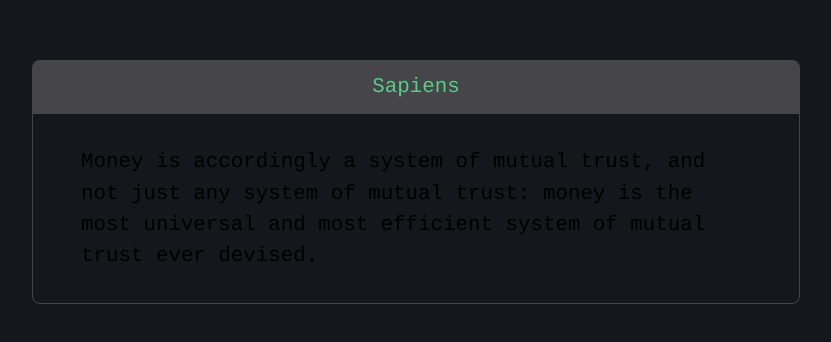
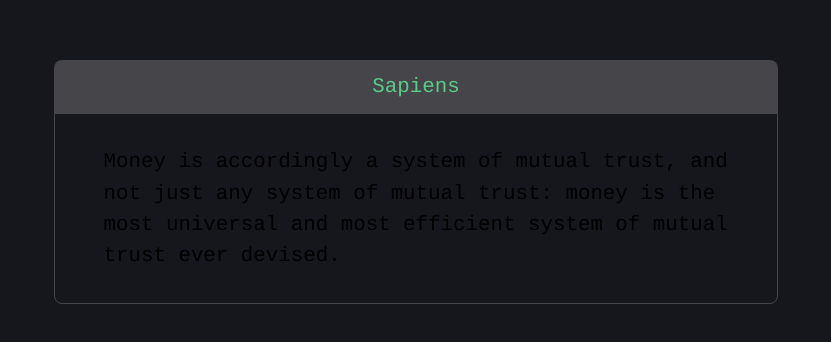
Before and after one commit to lengvietcuong/typeometer-web, a Next.js app: page / in a window 1280 px wide. Shown: the part 218-560 px from the top of the page, without its empty margins (224-1055 px from the left). Built offline with nearby package versions, Linux system fonts and the light colour scheme.

Commit message:
add auto resizing

```diff
--- a/app/page.tsx
+++ b/app/page.tsx
@@ -2,15 +2,14 @@
 
 import React, { useState, useEffect, useRef } from 'react';
 import TypingArea from '../components/TypingArea';
-import { darkGray, green, translucentWhite } from '../styles/colors';
-import "./globals.css"
+import { darkGray, green } from '../styles/colors';
+import './globals.css';
 
 const TypingTest: React.FC = () => {
     const typingAreaRef = useRef<any>();
     const [textToType, setTextToType] = useState('');
     const [sourceOfText, setSourceOfText] = useState('');
     const [showNextButton, setShowNextButton] = useState(false);
-    const [textBoxWidth, setTextBoxWidth] = useState<number | null>(null);
 
     const fetchRandomText = async () => {
         try {
@@ -18,11 +17,10 @@
             const texts = await response.json();
 
             const randomIndex = Math.floor(Math.random() * texts.length);
-            const randomText = texts[randomIndex].text;
-            const sourceOfText = texts[randomIndex].source;
+            const { text: randomText, source } = texts[randomIndex];
 
             setTextToType(randomText);
-            setSourceOfText(sourceOfText);
+            setSourceOfText(source);
             setShowNextButton(false);
         } catch (error) {
             console.error('Error fetching or parsing texts.json:', error);
@@ -33,17 +31,8 @@
         fetchRandomText();
     }, []);
 
-    useEffect(() => {
-        // Calculate the width of the text box and set it to state
-        const textBoxElement = document.getElementById('typing-area');
-        if (textBoxElement) {
-            const width = textBoxElement.offsetWidth;
-            setTextBoxWidth(width);
-        }
-    }, [textToType]);
-
     const handleNextButtonClick = () => {
-        typingAreaRef.current(); // Call resetState using the ref
+        typingAreaRef.current?.(); // Call resetState using the ref
         fetchRandomText();
         setShowNextButton(false);
     };
@@ -63,20 +52,9 @@
                 justifyContent: 'center',
             }}
         >
-            <div
-                style={{
-                    backgroundColor: translucentWhite,
-                    padding: '0.7rem',
-                    borderRadius: '8px 8px 0 0',
-                    width: textBoxWidth ? textBoxWidth : 'fit-content',
-                }}
-            >
-                <h1 style={{ textAlign: 'center', color: green, fontSize: '1.3em' }}>
-                    {sourceOfText}
-                </h1>
-            </div>
             <TypingArea
                 textToType={textToType}
+                sourceOfText={sourceOfText}
                 onTypingComplete={handleTypingComplete}
                 resetRef={typingAreaRef}
             />
--- a/components/TypingArea.tsx
+++ b/components/TypingArea.tsx
@@ -3,19 +3,60 @@
 
 interface TypingAreaProps {
     textToType: string;
+    sourceOfText: string;
     onTypingComplete: () => void;
     resetRef: React.MutableRefObject<() => void>;
 }
 
-const TypingArea: React.FC<TypingAreaProps> = ({ textToType, onTypingComplete = () => { }, resetRef }) => {
+const TypingArea: React.FC<TypingAreaProps> = ({
+    textToType,
+    sourceOfText,
+    onTypingComplete = () => { },
+    resetRef,
+}) => {
     const [currentIndex, setCurrentIndex] = useState<number>(0);
     const [lastCorrectIndex, setLastCorrectIndex] = useState<number>(-1);
     const [startTime, setStartTime] = useState<number | null>(null);
     const [typingSpeed, setTypingSpeed] = useState<number | null>(null);
     const [accuracy, setAccuracy] = useState<number | null>(null);
     const [incorrectEntries, setIncorrectEntries] = useState<number>(0);
+    const [maxWidth, setMaxWidth] = useState<number>(0);
 
-    const validChars = /^[a-zA-Z0-9\s!"#$%&'()*+,-./:;<=>?@[\]^_`{|}~]$/
+    const validChars = /^[a-zA-Z0-9\s!"#$%&'()*+,-./:;<=>?@[\]^_`{|}~]$/;
+
+    useEffect(() => {
+        const calculateMaxLineWidth = () => {
+            const rootFontSize = parseFloat(getComputedStyle(document.documentElement).fontSize);
+            const leftRightPaddings = 2 * 3 * rootFontSize;
+            const leftRightBorders = 2 * 1.5;
+            const maxPossibleLineWidth = window.innerWidth * 0.6 - leftRightPaddings - leftRightBorders;
+
+            const words = textToType.split(' ');
+            let currentLine = '';
+            let maxLineWidth = 0;
+
+            const tempElement = document.createElement('div');
+            tempElement.style.font = '1.3em Courier';
+            tempElement.style.width = 'fit-content';
+
+            words.forEach((word) => {
+                currentLine = currentLine ? `${currentLine} ${word}` : word;
+                tempElement.innerText = currentLine;
+                document.body.appendChild(tempElement);
+
+                const currentLineWidth = tempElement.getBoundingClientRect().width;
+                if (currentLineWidth > maxPossibleLineWidth) {
+                    currentLine = word;
+                } else {
+                    maxLineWidth = Math.max(currentLineWidth, maxLineWidth);
+                }
+                document.body.removeChild(tempElement);
+            });
+            setMaxWidth(maxLineWidth + leftRightBorders + leftRightPaddings);
+        };
+
+        calculateMaxLineWidth();
+    }, [textToType]);
 
     const resetState = () => {
         setCurrentIndex(0);
@@ -48,7 +89,7 @@
         return () => {
             window.removeEventListener('keydown', handleKeyPress);
         };
-    }, [textToType, currentIndex, lastCorrectIndex, startTime, resetRef]);
+    }, [textToType, currentIndex, lastCorrectIndex, startTime]);
 
     const handleValidInput = (typedChar: string) => {
         if (currentIndex === textToType.length) {
@@ -86,18 +127,30 @@
         setAccuracy(accuracyValue);
     };
 
-    const renderTextColor = () => {
+    const renderText = () => {
         return (
             <div id="typing-area" style={{ textAlign: 'center' }}>
-                <div style={{
-                    maxWidth: '60vw',
+                <div
+                    style={{
+                        width: maxWidth,
+                        backgroundColor: translucentWhite,
+                        padding: '0.7rem 1.4rem',
+                        borderRadius: '8px 8px 0 0',
+                    }}
+                >
+                    <h1 style={{ color: green, fontSize: '1.3em' }}>{sourceOfText}</h1>
+                </div>
+                <div
+                    style={{
+                        maxWidth: maxWidth,
                         border: `1.5px solid ${translucentWhite}`,
                         borderRadius: '0 0 8px 8px',
                         padding: '2rem 3rem',
                         overflowWrap: 'break-word',
                         textAlign: 'left',
                         fontSize: '1.3em',
-                }}>
+                    }}
+                >
                     {textToType.split('').map((char, index) => {
                         const isHighlighted = index < currentIndex;
                         const isCorrect = index <= lastCorrectIndex;
@@ -124,7 +177,7 @@
         );
     };
 
-    return renderTextColor();
+    return renderText();
 };
 
 export default TypingArea;
```
Also changed, not shown: image-1.png (added), image.png (added). Lines whose indentation alone changed are shown as unchanged.
